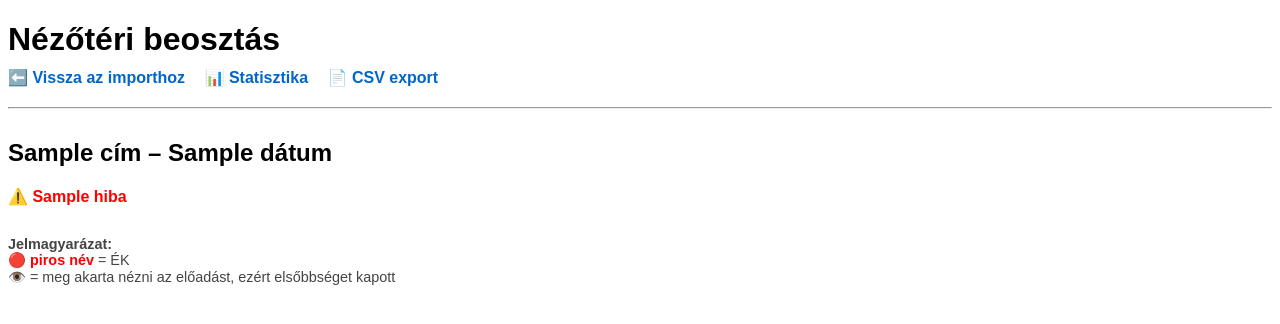
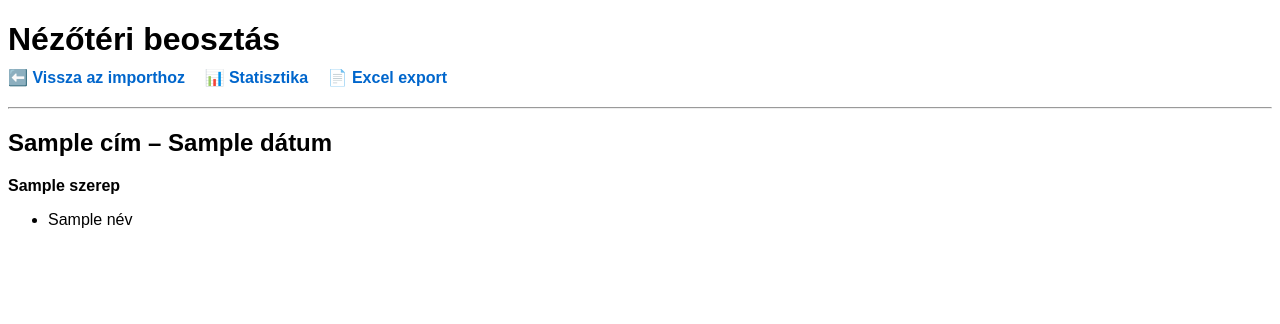
Before and after one commit to szid2006/nezoteres_beosztas7.0, a Flask app: template templates/schedule.html in a window 1280 px wide. Shown: the top 324 px of the page. Run offline with Flask 3, Linux system fonts and the light colour scheme; the template is opened without the code that fills it: most values are stand-ins (such as "Sample title", 1, 10 or a date in 2020).

Commit message:
Update schedule.html

```diff
--- a/templates/schedule.html
+++ b/templates/schedule.html
@@ -4,51 +4,13 @@
     <meta charset="UTF-8">
     <title>Nézőtéri beosztás</title>
     <style>
-        body {
-            font-family: Arial, sans-serif;
-        }
-        h1 {
-            margin-bottom: 10px;
-        }
-        .nav {
-            margin-bottom: 20px;
-        }
-        .nav a {
-            margin-right: 15px;
-            text-decoration: none;
-            font-weight: bold;
-            color: #0066cc;
-        }
-        .nav a:hover {
-            text-decoration: underline;
-        }
-        h2 {
-            margin-top: 30px;
-        }
-        ul {
-            margin-top: 5px;
-            margin-bottom: 15px;
-        }
-        li {
-            line-height: 1.6;
-        }
-        .ek {
-            color: red;
-            font-weight: bold;
-        }
-        .icon {
-            margin-left: 6px;
-            cursor: help;
-        }
-        .warning {
-            color: red;
-            font-weight: bold;
-        }
-        .legend {
-            margin-top: 30px;
-            font-size: 0.9em;
-            color: #444;
-        }
+        body { font-family: Arial, sans-serif; }
+        h1 { margin-bottom: 10px; }
+        .nav { margin-bottom: 20px; }
+        .nav a { margin-right: 15px; font-weight: bold; color: #0066cc; text-decoration: none; }
+        .nav a:hover { text-decoration: underline; }
+        .ek { color: red; font-weight: bold; }
+        .warning { color: red; font-weight: bold; }
     </style>
 </head>
 <body>
@@ -58,54 +20,30 @@
 <div class="nav">
     <a href="/">⬅️ Vissza az importhoz</a>
     <a href="/stats">📊 Statisztika</a>
-    <a href="/export/csv">📄 CSV export</a>
+    <a href="/export/xlsx">📄 Excel export</a>
 </div>
 
 {% for show in schedule %}
     <hr>
     <h2>{{ show.cím }} – {{ show.dátum }}</h2>
 
-    {% if show.hiba %}
-        <p class="warning">⚠️ {{ show.hiba }}</p>
-    {% else %}
-
     {% for s in show.szerepek %}
         <strong>{{ s.szerep }}</strong>
         {% if s.kiosztott|length < s.kért %}
-                <span class="warning">
-                    ({{ s.kiosztott|length }}/{{ s.kért }})
-                </span>
+            <span class="warning">({{ s.kiosztott|length }}/{{ s.kért }})</span>
         {% endif %}
-
         <ul>
             {% for d in s.kiosztott %}
                 {% set w = workers | selectattr("név", "equalto", d.név) | first %}
-                    <li>
-                        <span class="{% if w and w.ÉK == 'igen' %}ek{% endif %}">
+                <li class="{% if w and w.ÉK == 'igen' %}ek{% endif %}">
                     {{ d.név }}
-                            {% if w and w.ÉK == 'igen' %}
-                                (ÉK)
-                            {% endif %}
-                        </span>
-
-                        {% if d.watched %}
-                            <span class="icon" title="Meg akarta nézni ezt az előadást">
-                                👁️
-                            </span>
-                        {% endif %}
+                    {% if w and w.ÉK == 'igen' %}(ÉK){% endif %}
+                    {% if d.watched %} 👁️{% endif %}
                 </li>
             {% endfor %}
         </ul>
     {% endfor %}
-
-    {% endif %}
 {% endfor %}
-
-<div class="legend">
-    <strong>Jelmagyarázat:</strong><br>
-    🔴 <span class="ek">piros név</span> = ÉK<br>
-    👁️ = meg akarta nézni az előadást, ezért elsőbbséget kapott
-</div>
 
 </body>
 </html>
```
Lines whose indentation alone changed are shown as unchanged.
